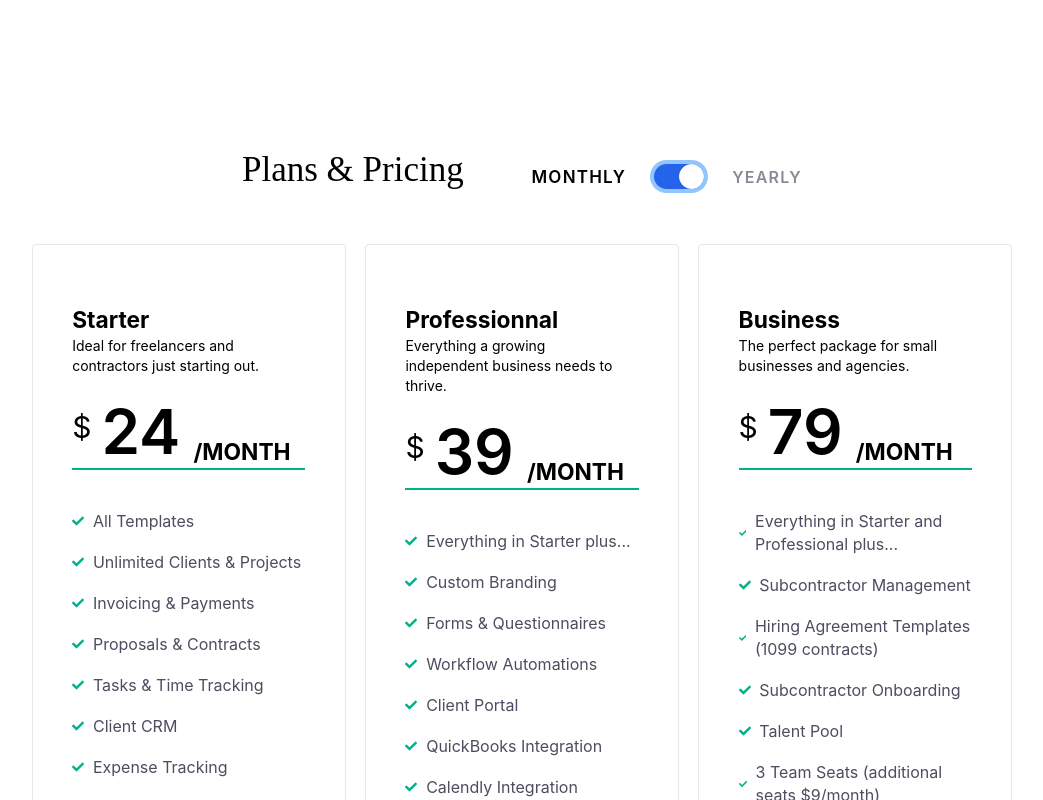
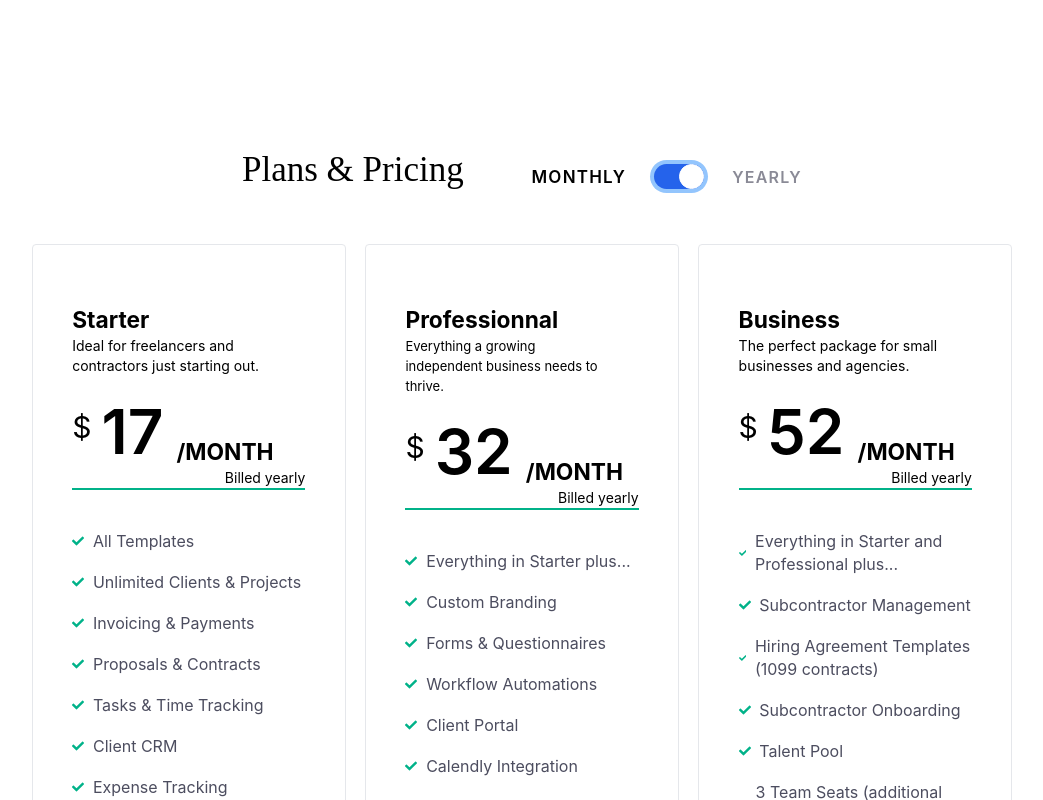
Before and after one commit to NicoH22/FE2_Bonsai, a Next.js app: page / in a window 1280 px wide. Both pictures are taken after a click on the element 797 px from the left and 176 px from the top of the page. Shown: the top 800 px of the page, without its empty margins (118-1161 px from the left). Built offline with nearby package versions, Linux system fonts and the light colour scheme; a small style sheet from the web is missing.

Commit message:
Index final

```diff
--- a/components/views/Monthly.js
+++ b/components/views/Monthly.js
@@ -133,7 +133,7 @@ export default class Monthly extends Component {
           >
             Professionnal
           </div>
-          <div className="!bg-scroll max-w-[90%]">
+          <div className="!bg-scroll max-w-[90%] text-[13px]">
             Everything a growing independent business needs to thrive.{" "}
           </div>
           <div className="!bg-scroll w-full mt-[20px] border-b-[2px] border-b-solid border-b-[#01b289]">
@@ -453,10 +453,10 @@ export default class Monthly extends Component {
           </div>
           {/* ADDONBOX */}
           <div
-            className="maxmd:py-[20px] mb-[10px] pt-[10px] px-[40px] pb-[5px]
-        !bg-scroll maxxs:px-[25px] maxmd:flex-col-reverse flex-wrap maxmd:items-start
-        content-start maxlg:px-[40px] flex justify-between rounded-[8px] bg-[#fff]
-        shadow-[0_0_60px_0_rgb(2,4,69,0.05)] items-center"
+            className="maxmd:py-[20px] mb-[10px] p-[30px_40px_25px]
+            !bg-scroll maxxs:px-[25px] maxmd:flex-col-reverse flex-wrap maxmd:items-start
+            content-start maxlg:px-[40px] flex justify-between rounded-[8px] bg-[#fff]
+            shadow-[0_0_60px_0_rgb(2,4,69,0.05)] items-center"
           >
             <div className="!bg-scroll maxmd:w-full w-[80%] max-w-[600px]">
               <div
--- a/components/views/Yearly.js
+++ b/components/views/Yearly.js
@@ -33,13 +33,19 @@ shadow-[0_0_68_px_0_rgba(2,4,69,8%)]"
               >
                 $
               </span>
-              24
+              17
               <span
                 className="!bg-scroll my-0 mr-0 maxmd:text-[1.5rem] maxmd:ml-[1.25rem]
       maxlg:my-0 maxlg:mr-0 maxlg:ml-[1.5rem] uppercase font-[400] text-[1.625rem]
       leading-[1.4] font-[700] m-[0.9375rem]"
               >
                 /month
+              </span>
+            </div>
+            <div className="!bg-scroll text-[1rem] text-right">
+              Billed yearly
+              <span>
+                <br />
               </span>
             </div>
           </div>
@@ -133,7 +139,7 @@ shadow-[0_0_68_px_0_rgba(2,4,69,8%)]"
           >
             Professionnal
           </div>
-          <div className="!bg-scroll max-w-[90%]">
+          <div className="!bg-scroll max-w-[90%] text-[13px]">
             Everything a growing independent business needs to thrive.{" "}
           </div>
           <div className="!bg-scroll w-full mt-[20px] border-b-[2px] border-b-solid border-b-[#01b289]">
@@ -147,13 +153,19 @@ shadow-[0_0_68_px_0_rgba(2,4,69,8%)]"
               >
                 $
               </span>
-              39
+              32
               <span
                 className="!bg-scroll my-0 mr-0 maxmd:text-[1.5rem] maxmd:ml-[1.25rem]
       maxlg:my-0 maxlg:mr-0 maxlg:ml-[1.5rem] uppercase font-[400] text-[1.625rem]
       leading-[1.4] font-[700] m-[0.9375rem]"
               >
                 /month
+              </span>
+            </div>
+            <div className="!bg-scroll text-[1rem] text-right">
+              Billed yearly
+              <span>
+                <br />
               </span>
             </div>
           </div>
@@ -197,14 +209,6 @@ shadow-[0_0_68_px_0_rgba(2,4,69,8%)]"
       w-[12px]"
               />
               <div>Client Portal</div>
-            </div>
-            <div className="!bg-scroll flex pb-[18px] items-center text-[#4c4d5f] text-[16px] leading-[23px]">
-              <FaCheck
-                className="maxxs:my-0 maxxs:ml-0 maxmd:my-0 maxmd:ml-0 maxlg:my-0 maxlg:ml-0
-      my-0 ml-0 mr-[.625rem] text-[#00b289] border-none align-middle inline-block max-w-full
-      w-[12px]"
-              />
-              <div>QuickBooks Integration</div>
             </div>
             <div className="!bg-scroll flex pb-[18px] items-center text-[#4c4d5f] text-[16px] leading-[23px]">
               <FaCheck
@@ -269,13 +273,19 @@ shadow-[0_0_68_px_0_rgba(2,4,69,8%)]"
               >
                 $
               </span>
-              79
+              52
               <span
                 className="!bg-scroll my-0 mr-0 maxmd:text-[1.5rem] maxmd:ml-[1.25rem]
       maxlg:my-0 maxlg:mr-0 maxlg:ml-[1.5rem] uppercase font-[400] text-[1.625rem]
       leading-[1.4] font-[700] m-[0.9375rem]"
               >
                 /month
+              </span>
+            </div>
+            <div className="!bg-scroll text-[1rem] text-right">
+              Billed yearly
+              <span>
+                <br />
               </span>
             </div>
           </div>
@@ -380,37 +390,53 @@ shadow-[0_0_68_px_0_rgba(2,4,69,8%)]"
     my-0 leading-[140%] maxmd:text-[24px] maxmd:leading-[36px] mt-[20px]
     mb-[10px] text-[#4c525a] text-[32px]"
             >
-              Super charge your work with add-ons
+              Customize your workflow with add-ons
             </h2>
           </div>
           <div
-            className="maxmd:py-[20px] mb-[10px] pt-[10px] px-[40px] pb-[5px]
-  !bg-scroll maxxs:px-[25px] maxmd:flex-col-reverse flex-wrap maxmd:items-start
-  content-start maxlg:px-[40px] flex justify-between rounded-[8px] bg-[#fff]
-  shadow-[0_0_60px_0_rgb(2,4,69,0.05)] items-center"
+            className="maxmd:py-[20px] mb-[10px] p-[30px_40px_25px]
+            !bg-scroll maxxs:px-[25px] maxmd:flex-col-reverse flex-wrap maxmd:items-start
+            content-start maxlg:px-[40px] flex justify-between rounded-[8px] bg-[#fff]
+            shadow-[0_0_60px_0_rgb(2,4,69,0.05)] items-center"
           >
             <div className="!bg-scroll maxmd:w-full w-[80%] max-w-[600px]">
               <div
                 className="font-[600] !bg-scroll maxmd:text-[1rem] my-0 text-[1.375rem]
       leading-[1.4] font-[700]"
               >
-                Collaborators
+                Accounting & Tax Assistant
               </div>
-              <div className="!bg-scroll text-[1rem] font-[300]">
-                Invite other users to specific projects for limited access and
-                functionality.
+              <div className="!bg-scroll text-[1rem] font-[300] m-[0_0_0.625rem_0]">
+                Manage your freelance finances and always be ready for tax
+                season with easy-to-use accounting and tax tools.
               </div>
+              <a
+                className="!bg-scroll uppercase flex text-[13px] font-[600] max-w-full inline-block
+      text-[#00b289] no-underline cursor-pointer"
+              >
+                <div>Learn More</div>
+                <AiOutlineRight
+                  className="text-[#00b289] relative top-[-1] ml-[6px]
+        border-none align-middle inline-block max-w-full self-center"
+                />
+              </a>
             </div>
             <div
               className="maxxs:pt-0 !bg-scroll maxmd:py-[15px] maxmd:justify-start w-[20%]
     py-[36px]"
             >
               <div
-                className="!bg-scroll maxmd:text-[1.5rem] align-center my-0 text-[2rem]
-      leading-[140%] font-bold text-center"
+                className="!bg-scroll maxmd:text-[2.5rem] align-center my-0 text-[2.75rem]
+      leading-[140%] font-semibold leading-[130%] text-center"
               >
-                Free
+                $100
                 <br />
+              </div>
+              <div
+                className="!bg-scroll uppercase text-center text-[.875rem] leading-[133%]
+      font-[400]"
+              >
+                /year
               </div>
             </div>
           </div>
@@ -440,14 +466,14 @@ shadow-[0_0_68_px_0_rgba(2,4,69,8%)]"
                 className="!bg-scroll maxmd:text-[2.5rem] align-center my-0 text-[2.75rem]
       leading-[140%] font-semibold leading-[130%] text-center"
               >
-                $9
+                $90
                 <br />
               </div>
               <div
                 className="!bg-scroll uppercase text-center text-[.875rem] leading-[133%]
       font-[400]"
               >
-                /month
+                /year
               </div>
             </div>
           </div>
@@ -463,39 +489,23 @@ shadow-[0_0_68_px_0_rgba(2,4,69,8%)]"
                 className="font-[600] !bg-scroll maxmd:text-[1rem] my-0 text-[1.375rem]
       leading-[1.4]"
               >
-                Bonsai Tax
+                Collaborators
               </div>
               <div className="!bg-scroll text-[1rem] font-[300] mx-0 ml-0 mr-[.625rem]">
-                Track expenses, identify write-offs, and estimate quarterly
-                taxes easily.
+                Invite other users to specific projects for limited access and
+                functionality.
               </div>
-              <a
-                className="!bg-scroll uppercase flex font-[600] max-w-full inline-block
-      text-[#00b289] no-underline cursor-pointer"
-              >
-                <div>Learn More</div>
-                <AiOutlineRight
-                  className="text-[#00b289] relative top-[-1] ml-[6px]
-        border-none align-middle inline-block max-w-full self-center"
-                />
-              </a>
             </div>
             <div
               className="!bg-scroll maxmd:py-[15px] maxmd:justify-start w-[20%]
     py-[36px]"
             >
               <div
-                className="!bg-scroll maxmd:text-[2.5rem] align-center my-0 text-[2.75rem]
-      leading-[140%] font-semibold leading-[130%] text-center"
+                className="!bg-scroll maxmd:text-[1.5rem] align-center my-0 text-[2rem]
+      leading-[140%] font-bold text-center"
               >
-                $10
+                Free
                 <br />
-              </div>
-              <div
-                className="!bg-scroll uppercase text-center text-[.875rem] leading-[133%]
-      font-[400]"
-              >
-                /month
               </div>
             </div>
           </div>
--- a/pages/index.js
+++ b/pages/index.js
@@ -68,8 +68,8 @@ export default function Home() {
                   </h1>
                 </div>
                 <div
-                  className="!bg-scroll maxxs:mt-[50px] justify-center maxmd:mt-[60px]
-                justify-end flex relative flex items-center"
+                  className="!bg-scroll maxxs:mt-[50px] maxxs:justify-center maxmd:mt-[60px]
+                maxmd:justify-end maxmd:flex-[1] flex relative flex items-center"
                 >
                   <div
                     className="!bg-scroll text-[17px] font-[600] tracking-[1.22px]
```
